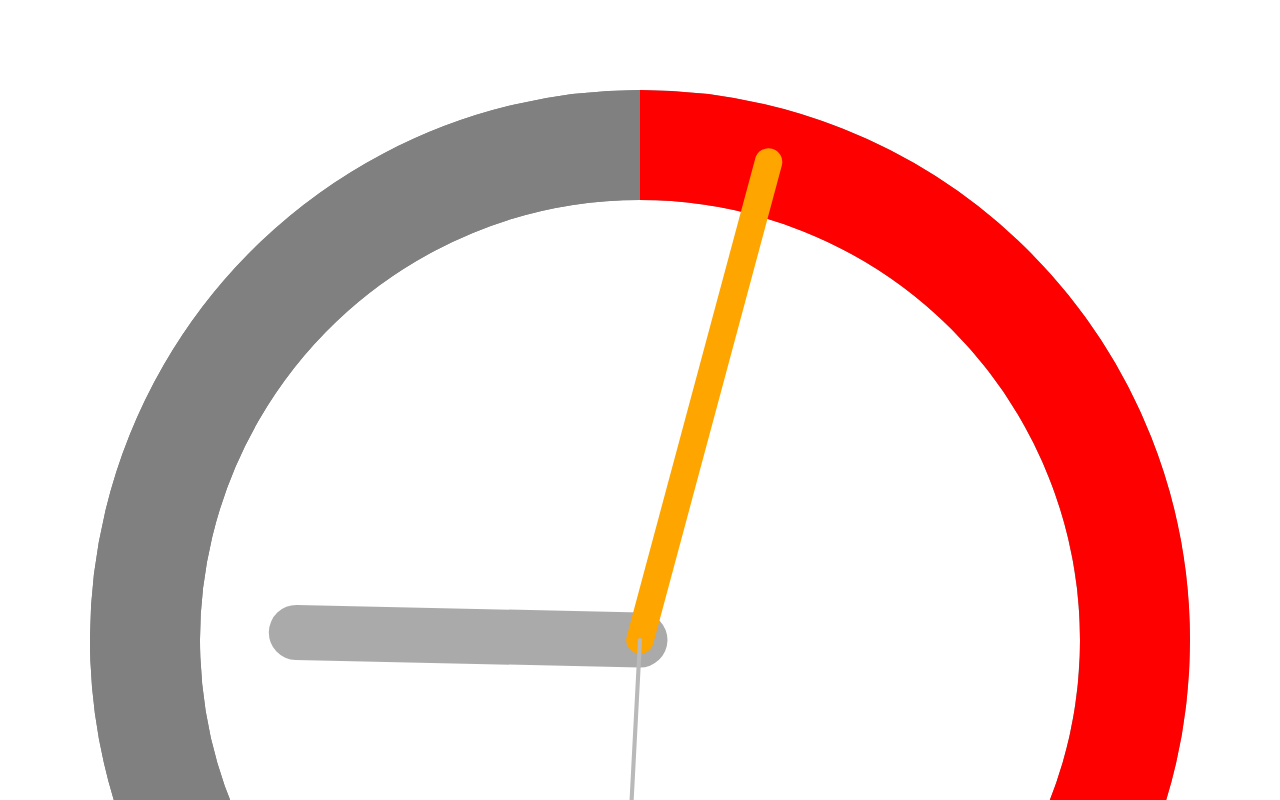
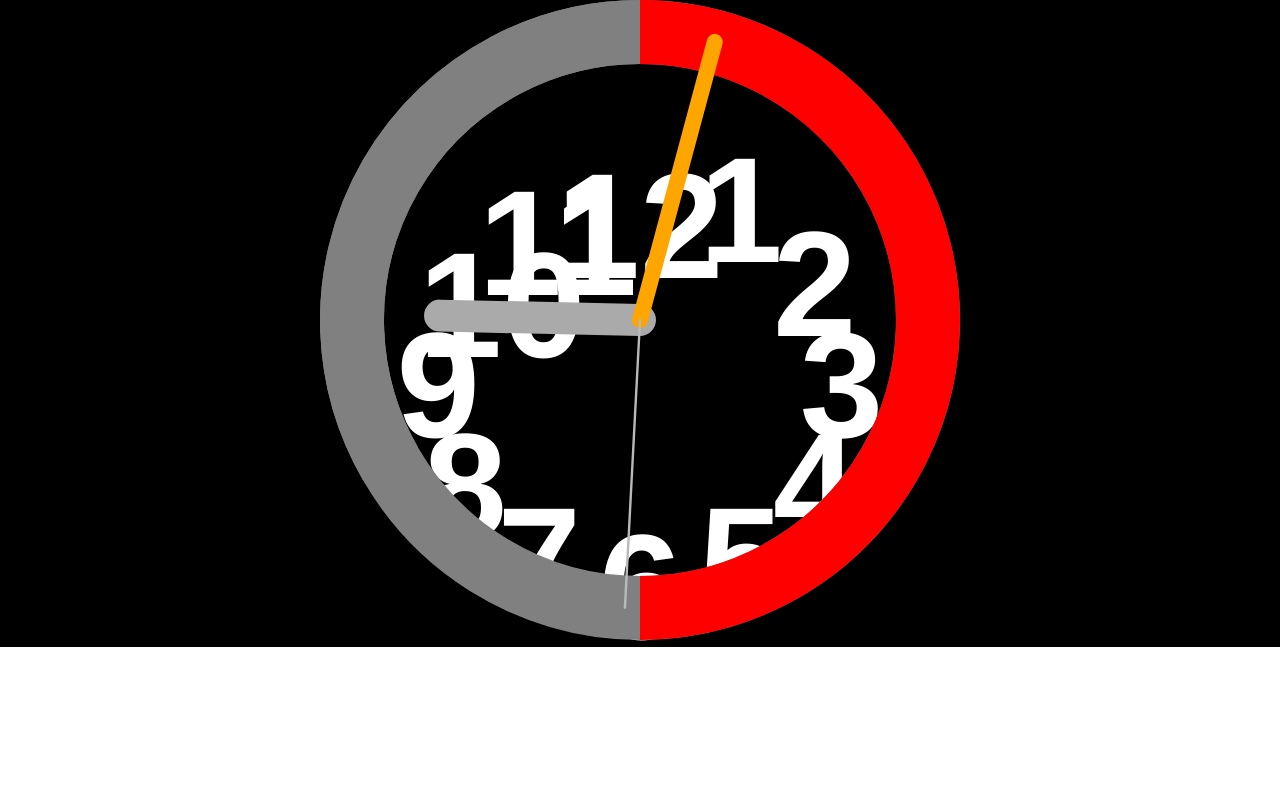
Before and after one commit to fearlessforhim/HomeVueJSApp, a Vue app: page /clock in a window 1280 px wide. Shown: the top 800 px of the page. Built offline with nearby package versions, Linux system fonts and the light colour scheme.

Commit message:
Add numbers

```diff
--- a/src/App.vue
+++ b/src/App.vue
@@ -20,10 +20,6 @@
 <style lang="scss">
   #app {
       font-family: Avenir, Helvetica, Arial, sans-serif;
-
-      .page-container {
-          padding: 90px;
-      }
   }
 
   @media only screen and (max-width: 600px) {
--- a/src/components/clock/Clock.vue
+++ b/src/components/clock/Clock.vue
@@ -1,5 +1,8 @@
 <template>
     <div class="clock-wrap" :key="renderTime">
+      <NumbersContainer/>
+      <div class="hands-wrap">
+
         <svg :style="{fill: 'none', 'strokeWidth': 40}" width="100%" height="100%" viewBox='0 0 400 400'>
              <path v-for="arc in arcData.arcs"
              :id="arc.id"
@@ -35,13 +38,16 @@
           stroke-linecap="round"
         />
           </svg>
+      </div>
     </div>
 </template>
 
 <script>
-    import {svgArcBuilder} from './svg-arc-builder.js'
+    import {svgArcBuilder} from './svg-arc-builder.js';
+    import NumbersContainer from './NumbersContainer.vue';
     export default {
         name: "Clock",
+        components: {NumbersContainer},
         data() {
           return {
             timer: null,
@@ -88,4 +94,10 @@
 </script>
 
 <style scoped lang="scss">
+.clock-wrap {
+background: black;
+  .hands-wrap {
+    margin: 0 25%;
+  }
+}
 </style>
--- /dev/null
+++ b/src/components/clock/NumbersContainer.vue
@@ -0,0 +1,72 @@
+<template>
+    <div class="numbers-container">
+        <Numeral
+          text="12"
+          rotate="-90"
+        />
+        <Numeral
+          text="1"
+          rotate="-60"
+        />
+        <Numeral
+          text="2"
+          rotate="-30"
+        />
+        <Numeral
+          text="3"
+          rotate="0"
+        />
+        <Numeral
+          text="4"
+          rotate="30"
+        />
+        <Numeral
+          text="5"
+          rotate="60"
+        />
+        <Numeral
+          text="6"
+          rotate="90"
+        />
+        <Numeral
+          text="7"
+          rotate="120"
+        />
+        <Numeral
+          text="8"
+          rotate="150"
+        />
+        <Numeral
+          text="9"
+          rotate="180"
+        />
+        <Numeral
+          text="10"
+          rotate="210"
+        />
+        <Numeral
+          text="11"
+          rotate="240"
+        />
+    </div>
+</template>
+
+<script>
+import Numeral from "./Numeral.vue"
+    export default {
+        name: "NumbersContainer",
+        components: {Numeral}
+
+    }
+</script>
+
+<style scoped lang="scss">
+
+.numbers-container {
+  position: absolute;
+  height: 100%;
+  width: 100%;
+  top: 0;
+}
+
+</style>
--- /dev/null
+++ b/src/components/clock/Numeral.vue
@@ -0,0 +1,33 @@
+<template>
+        <div class="numeral-rotator" :style="`transform: rotate(${this.rotate}deg)`">
+          <div class="numeral-wrap" :style="`transform: rotate(${-this.rotate}deg)`">{{this.text}}</div>
+      </div>
+</template>
+
+<script>
+    export default {
+        name: "Numeral",
+        props: {
+          text: String,
+          rotate: Number
+        }
+
+    }
+</script>
+
+<style scoped lang="scss">
+  .numeral-rotator {
+    transform-origin: 0 120px;
+    text-align: right;
+    position: absolute;
+    top: 41%;
+    left: 50%;
+    width: 19%;
+    .numeral-wrap {
+      font-size: 150px;
+      font-weight: bold;
+      color: white;
+      display: inline-block;
+    }
+  }
+</style>
```
